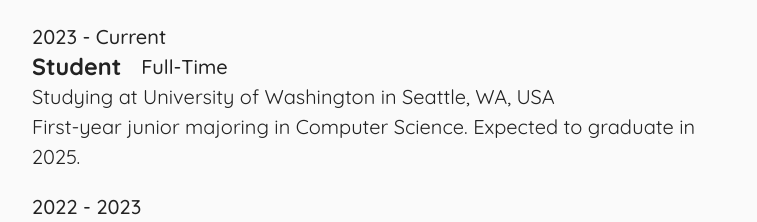
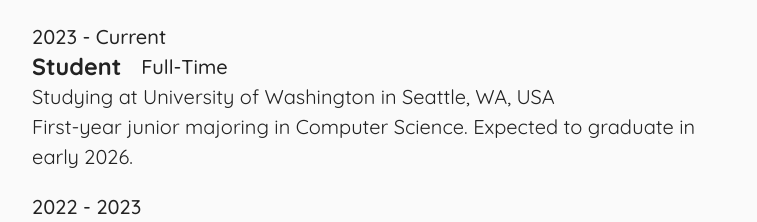
Before and after one commit to afutofu/afutofu.github.io, a React (Create React App) app: page / in a window 1280 px wide. Shown: the part 1853-2075 px from the top of the page, without its empty margins (258-1015 px from the left). Built offline with nearby package versions, Linux system fonts and the light colour scheme.

Commit message:
Update experience section
Added periods after first line of each exp. Update UW graduation date

```diff
--- a/src/sections/Experience.js
+++ b/src/sections/Experience.js
@@ -237,7 +237,7 @@
                 <p>Studying at University of Washington in Seattle, WA, USA</p>
                 <p>
                   First-year junior majoring in Computer Science. Expected to
-                  graduate in 2025.
+                  graduate in early 2026.
                 </p>
               </Description>
               <Description>
@@ -251,7 +251,7 @@
                   <h3 style={{ marginRight: "20px" }}>Front-End Engineer</h3>
                   <DescriptionBold>Full-Time</DescriptionBold>
                 </div>
-                <p>Worked at Gokomodo / PT Saka Uniti in Jakarta, Indonesia</p>
+                <p>Worked at Gokomodo / PT Saka Uniti in Jakarta, Indonesia.</p>
                 <p>
                   Mid-Level front-end engineer primarily utilizing Typescript,
                   React, Vite, Tailwind, jQuery, Django, and others to create
@@ -313,7 +313,7 @@
                   <h3 style={{ marginRight: "20px" }}>Software Developer</h3>
                   <DescriptionBold>Part-Time</DescriptionBold>
                 </div>
-                <p>Freelancing for local communities in Jakarta, Indonesia</p>
+                <p>Freelancing for local communities in Jakarta, Indonesia.</p>
                 <p>
                   Built a variety of apps ranging from personal websites,
                   personal management tools, and business management
```
